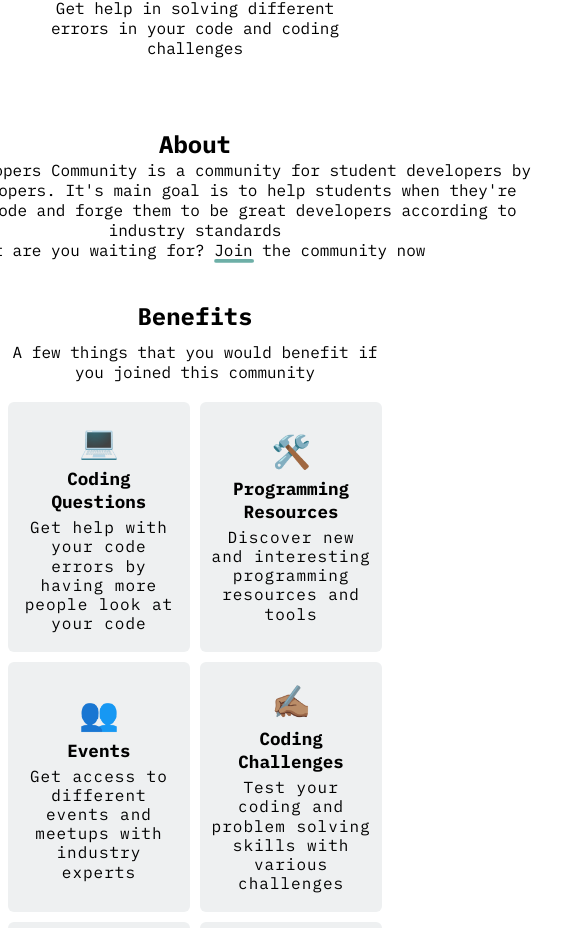
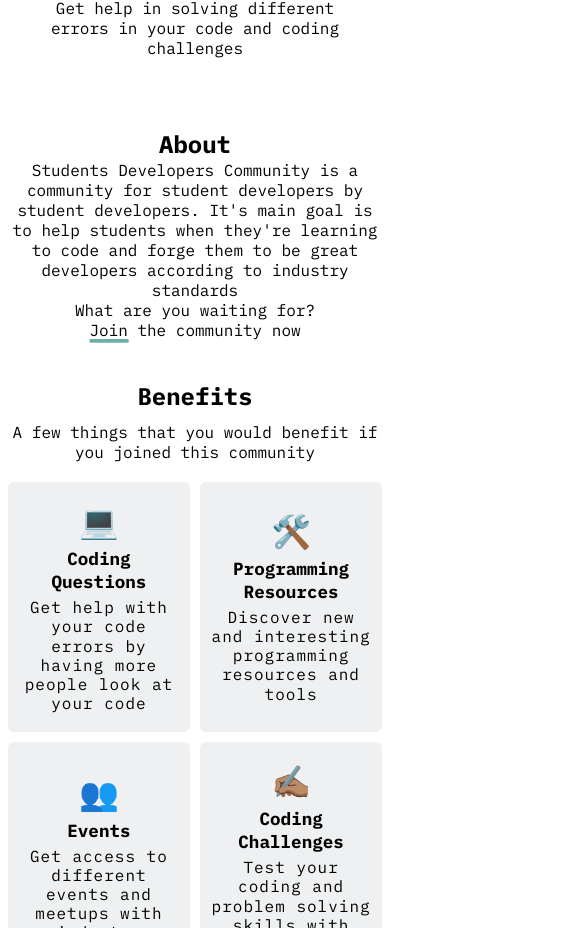
Before and after one commit to rohitgulam/student-developers-community, a React (Create React App) app: page / in a window 390 px wide. Shown: the part 1596-2524 px from the top of the page, 585 px wide, since content can reach past the window. Built offline with nearby package versions, Linux system fonts and the light colour scheme; a web font is replaced by a local one.

Commit message:
responsive design implemented

```diff
--- a/src/components/About.jsx
+++ b/src/components/About.jsx
@@ -1,12 +1,13 @@
 import React from 'react';
 import styled from 'styled-components';
+import { devices } from './devices';
 
 function About() {
   return (
     <Div>
         <h2>About</h2>
         <p>Students Developers Community is a community for student developers by student developers. It's main goal is to help students when they're learning to code and forge them to be great developers according to industry standards </p>
-        <p>What are you waiting for? <a href="https://discord.gg/Q8Ee6XbFzE">Join the community now</a></p>
+        <p>What are you waiting for? <br /> <a href="https://discord.gg/Q8Ee6XbFzE">Join the community now</a></p>
     </Div>
   )
 }
@@ -19,6 +20,8 @@
     flex-direction: column;
     justify-content: center;
     align-items: center;
+
+
 
     p{
         width: 700px;
@@ -61,6 +64,13 @@
     a:hover:after{
         transform: translateX(0);
     }
+
+    @media ${devices.mobileS} {
+        width: 94%;
+        p{
+            width: unset;
+        }
+    }
 `;
 
 
```
